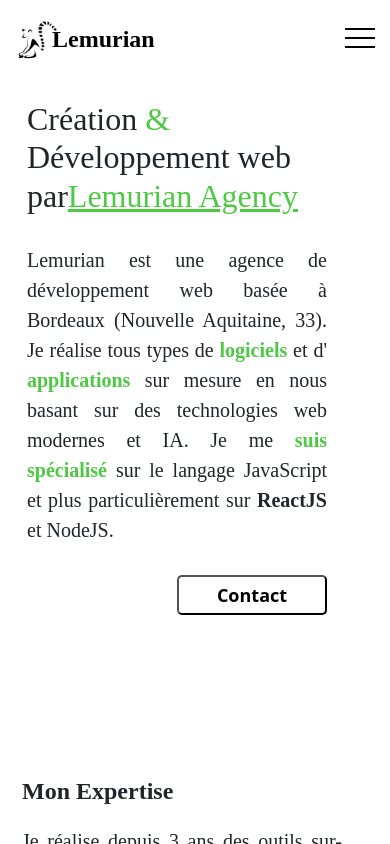
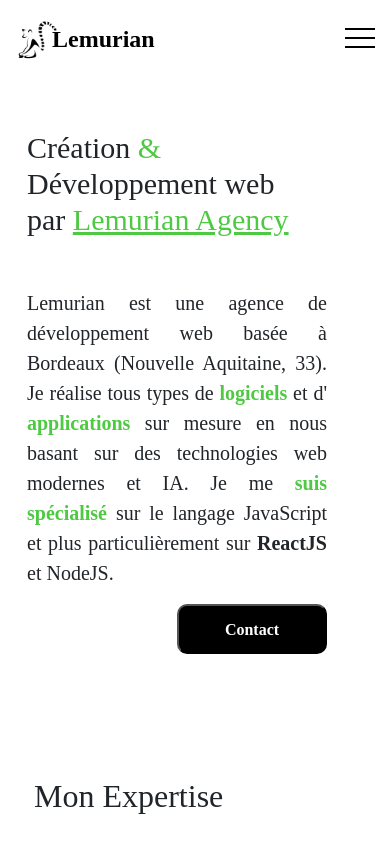
Before and after one commit to AndyRama/Lemurian, a React (Create React App) app: page / in a window 390 px wide. Shown: the top 844 px of the page. Built offline with nearby package versions, Linux system fonts and the light colour scheme; grey boxes are pictures that could not be loaded.

Commit message:
[enhancement] change structure Home page content and fix error responsive

```diff
--- a/src/components/BlocText/BlocText.jsx
+++ b/src/components/BlocText/BlocText.jsx
@@ -4,15 +4,6 @@
 
 function BlocText() {
   const content = [
-    {
-      title: 'Mon Expertise',
-      text: "Je réalise depuis 3 ans des outils sur-mesure à destination d'entreprises de petite taille. Je transforme chaque besoin de mes clients en solution web, en garantissant le respect de leurs règles métiers.",
-      link: 'Expertise',
-    },
-    {
-      title: "Ils m'ont fait confiance",
-      text: 'Nous réalisons au quotidien des projets pour des startups et des petites PME.',
-    },
     {
       title: 'Les projets',
       text: "Je réalise des applications web sur-mesure, destinées à optimiser le quotidien de nos clients. Le gain de temps, l'efficacité et la personnalisation sont les maîtres mots !",
--- a/src/components/BlocText/BlocText.scss
+++ /dev/null
@@ -1,23 +0,0 @@
-.blocText {
-  // width: 330px;
-  font-size: 24px;
-  font-family: popins !important;
-  text-align: justify;
-
-  @media screen and (max-width: 576px) {
-    width: 320px;
-    font-size: 18px;
-    margin: 10px;
-  }
-
-  &__title {
-    font-size: 24px;
-    font-weight: bold;
-    margin-bottom: 20px;
-  }
-
-  &__text {
-    font-size: 20px;
-    margin-bottom: 30px;
-  }
-}
--- a/src/components/Header/Header.jsx
+++ b/src/components/Header/Header.jsx
@@ -9,7 +9,7 @@
       <div className="container__left">
         <h1 className="container__left__title">
           Création <span className="container__left__title__green--not">&</span>
-          <br /> Développement web <br /> par
+          <br /> Développement web <br /> par{' '}
           <span className="container__left__title__green">Lemurian Agency</span>
         </h1>
         <p className="container__left__text">
--- a/src/components/Header/Header.scss
+++ b/src/components/Header/Header.scss
@@ -49,14 +49,15 @@
 
     @media screen and (max-width: 576px) {
       font-size: 32px;
+      margin-top: 30px;
     }
   }
 
   &__text {
     font-family: poppins;
     font-size: 24px;
-    width: 800px;
-    margin: 30px 0px 30px 0px;
+    width: 640px;
+    // margin: 30px 0px 30px 0px;
     text-align: justify;
 
     @media screen and (max-width: 1280px) {
@@ -71,6 +72,7 @@
     @media screen and (max-width: 536px) {
       width: 300px !important;
       font-size: 20px;
+      margin-top: 50px;
     }
 
     &__green {
@@ -90,8 +92,8 @@
 }
 
 .btn_contact {
-  width: 250px;
-  height: 70px;
+  width: 150px;
+  height: 50px;
   border-radius: 5px;
 
   @media screen and (max-width: 500px) {
@@ -106,6 +108,7 @@
     color: black;
     font-size: 24px;
     font-weight: bold;
+    font-family: popins;
 
     @media screen and (max-width: 500px) {
       font-size: 18px;
@@ -113,19 +116,18 @@
   }
 }
 
-.container__Right {
-  display: flex;
+// .container__Right {
+//   display: flex;
+//   &__img {
+//     width: 35%;
+//     height: 72%;
+//     position: absolute;
+//     top: 0;
+//     right: 0;
 
-  &__img {
-    width: 35%;
-    height: 80%;
-    position: absolute;
-    top: 0;
-    right: 0;
-
-    @media screen and (max-width: 840px) {
-      width: 0%;
-      height: 0;
-    }
-  }
-}
+//     @media screen and (min-width: 760px) {
+//       width: 0%;
+//       height: 0;
+//     }
+//   }
+// }
--- a/src/components/Navbar/Navbar.scss
+++ b/src/components/Navbar/Navbar.scss
@@ -153,14 +153,14 @@
   -webkit-transform: rotate(-45deg);
   transform: rotate(-45deg);
   margin-top: 22.5px;
-  background-color: black;
+  background-color: #4dc942;
 }
 
 #toggle:checked + .hamburger .meat {
   -webkit-transform: rotate(45deg);
   transform: rotate(45deg);
   margin-top: -2px;
-  background-color: black;
+  background-color: #4dc942;
 }
 
 #toggle:checked + .hamburger .bottom {
--- a/src/index.scss
+++ b/src/index.scss
@@ -13,6 +13,8 @@
   box-sizing: none;
 }
 
-h1, h2, p {
+h1,
+h2,
+p {
   font-family: poppins;
 }
--- a/src/pages/Home/Home.jsx
+++ b/src/pages/Home/Home.jsx
@@ -1,12 +1,110 @@
 import React from 'react'
 import Header from '../../components/Header/Header'
-import BlockText from '../../components/BlocText/BlocText'
+import './Home.scss'
 
 function Home() {
   return (
     <div className="container">
       <Header />
-      <BlockText />
+
+      {/* Expertise */}
+      <section className="blocText">
+        <div className="container">
+          <h2 className="blocText__title">Mon Expertise</h2>
+          <p className="blocText__text">
+            Je réalise depuis 3 ans des outils sur-mesure à destination
+            d'entreprises de petite taille. Je transforme chaque besoin de mes
+            clients en solution web, en garantissant le respect de leurs règles
+            métiers.
+          </p>
+        </div>
+      </section>
+
+      {/* Développement[mobile] */}
+      <section className="blocText">
+        <div className="container">
+          <h2 className="blocText__title">Developpement</h2>
+          <p className="blocText__text">
+            Chez Lemurian Agency, j'ai une passion pour les passions !
+          </p>
+
+          {/* Composant featured */}
+        </div>
+      </section>
+
+      {/* Confiance */}
+      <section className="blocText">
+        <div className="container">
+          <h2 className="blocText__title">Ils m'ont fait confiance</h2>
+          <p className="blocText__text">
+            Nous réalisons au quotidien des projets pour des startups et des
+            petites PME.
+          </p>
+
+          {/* Bloc image marue entrprise */}
+        </div>
+      </section>
+
+      {/* Artisans */}
+      <section className="blocText">
+        <div className="container">
+          <h2 className="blocText__title">
+            Un <span className=""></span> artisan du web
+          </h2>
+          <p className="blocText__text">
+            Chacun des projets que nous réalisons est unique, alors nous
+            travaillons en étroite collaboration avec notre client. De manière
+            itérative, nous implémentons des fonctionnalités et le client nous
+            fait un retour sur celles-ci. En plus des traditionnels e-mails, des
+            appels téléphoniques, des réunions visio, nous avons mis en place :
+          </p>
+
+          <ul className="blocText__text">
+            <li className="blocText__text__subtext">
+              Un dépôt de code source Git administré à l’aide de Gitlab.
+            </li>
+            <br />
+            <li className="blocText__text__subtext">
+              Un système de tickets / commentaires pour interagir avec l'équipe.
+            </li>
+            <br />
+            <li className="blocText__text__subtext">
+              Un environnement de développement, sur lequel travaillent nos
+              développeurs, et testent leurs modifications avant de les
+              présenter.
+            </li>
+            <br />
+            <li className="blocText__text__subtext">
+              Un environnement bac à sable, pour que notre client puisse tester
+              les fonctionnalités de l'application sans risque et nous faire un
+              retour.
+            </li>
+            <br />
+            <li className="blocText__text__subtext">
+              Un environnement de pré-production, pour tester une dernière fois
+              l'intégralité de l'application, avec des données réelles.
+            </li>
+            <br />
+            <li className="blocText__text__subtext">
+              Un environnement de production, stable et immaculé, pour
+              accueillir votre outil dans sa version finale.
+            </li>
+            <br />
+          </ul>
+        </div>
+      </section>
+
+      {/* Projets */}
+      <section className="blocText">
+        <div className="container">
+          <h2 className="blocText__title">Les projets</h2>
+          <p className="blocText__text">
+            Je réalise des applications web sur-mesure, destinées à optimiser le
+            quotidien de nos clients. Le gain de temps, l'efficacité et la
+            personnalisation sont les maîtres mots !.
+          </p>
+        </div>
+      </section>
     </div>
   )
 }
--- a/src/pages/Home/Home.scss
+++ b/src/pages/Home/Home.scss
@@ -11,7 +11,7 @@
 }
 
 .container__left {
-  margin-top: 15%;
+  margin-top: 150px;
   width: 600px;
   float: left;
   z-index: 1;
@@ -53,6 +53,7 @@
 
     @media screen and (max-width: 576px) {
       font-size: 30px;
+      text-align: left !important;
     }
   }
 
@@ -64,36 +65,11 @@
     @media screen and (min-width: 768px) {
       width: 500px;
       text-align: left !important;
-      // text-align: center;
       font-size: 22px;
     }
 
     span {
       font-weight: 700;
-    }
-  }
-}
-
-.btn_contact {
-  width: 250px;
-  height: 70px;
-  border-radius: 10px;
-  background-color: black;
-  margin-top: 18px;
-
-  @media screen and (max-width: 500px) {
-    width: 150px;
-    height: 40px;
-  }
-
-  &__text {
-    text-decoration: none;
-    color: white;
-    font-size: 24px;
-    font-weight: bold;
-
-    @media screen and (max-width: 500px) {
-      font-size: 16px;
     }
   }
 }
@@ -107,14 +83,73 @@
     width: 50%;
 
     @media screen and (max-width: 1200px) {
-      width: 50%;
-      height: 80%;
+      width: 40%;
+      height: 70%;
     }
 
+    @media screen and (max-width: 760px) {
+      position: relative;
+      width: 0%;
+      margin: 20px;
+    }
     @media screen and (max-width: 768px) {
-      position: relative;
-      width: calc(100% - 10px);
-      margin: 20px;
+      width: 0% !important;
     }
   }
 }
+
+.btn_contact {
+  width: 250px;
+  height: 70px;
+  border-radius: 10px;
+  background-color: black;
+
+  @media screen and (max-width: 500px) {
+    width: 150px;
+    height: 50px;
+  }
+
+  &__text {
+    text-decoration: none;
+    color: white;
+    font-size: 24px;
+    font-weight: bold;
+
+    @media screen and (max-width: 500px) {
+      margin-top: -18px;
+      font-size: 16px;
+    }
+  }
+}
+
+.blocText {
+  font-family: poppins;
+  font-size: 24px;
+  width: 640px;
+  margin: 30px 0px 30px 0px;
+  text-align: justify;
+
+  @media screen and (max-width: 576px) {
+    width: 320px;
+    margin: 10px;
+  }
+
+  &__title {
+    font-size: 32px;
+    margin-bottom: 20px;
+    font-weight: 500;
+    font-family: popins;
+  }
+
+  &__text {
+    font-size: 20px !important;
+    margin-bottom: 30px;
+    font-family: popins;
+
+    &__subtext {
+      text-align: left !important;
+      width: 300px;
+      margin-left: -15px;
+    }
+  }
+}
```
